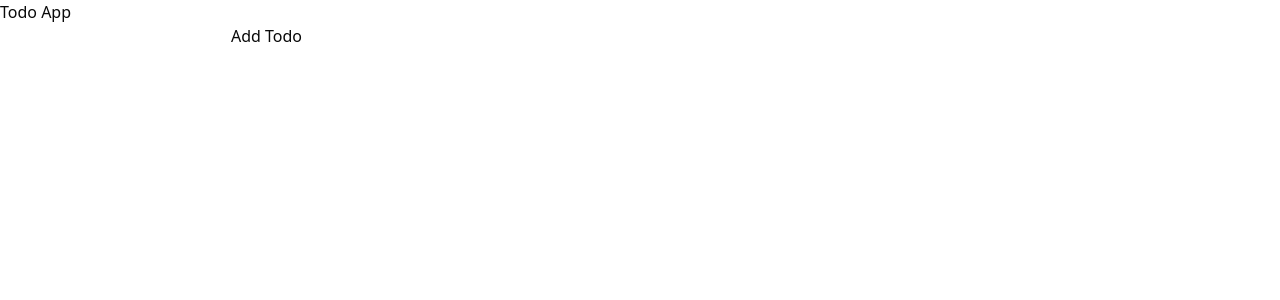
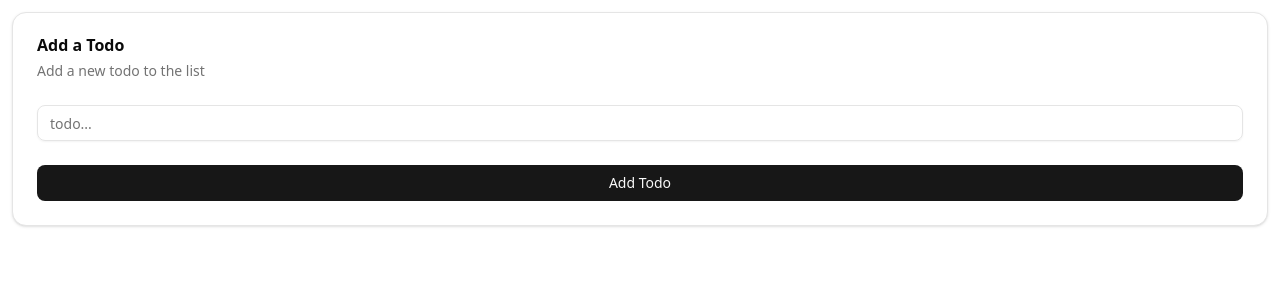
Before and after one commit to dillp1/BoilerTracker, a React (Vite) app: page / in a window 1280 px wide. Shown: the top 300 px of the page. Built offline with nearby package versions, Linux system fonts and the light colour scheme.

Commit message:
adds shadcn to adding todos

```diff
--- /dev/null
+++ b/src/App.css
@@ -0,0 +1,6 @@
+.app {
+  flex: 'flex';
+  flex-direction: 'flex-col';
+  gap: 12px;
+  padding: 12px;
+}
--- a/src/App.tsx
+++ b/src/App.tsx
@@ -1,4 +1,15 @@
 import { useState } from "react";
+import {
+  Card,
+  CardContent,
+  CardDescription,
+  CardFooter,
+  CardHeader,
+  CardTitle,
+} from "@/components/ui/card"
+import { Button } from "./components/ui/button";
+import { Input } from "@/components/ui/input"
+import "./App.css"
 
 type TodoItem = {
   id: number;
@@ -39,10 +50,21 @@
   }
 
   return (
-    <div>
-      <h1>Todo App</h1>
-      <input type='text' value={newTodo} onChange={(e) => setNewTodo(e.target.value)} />
-      <button onClick={addTodo} >Add Todo</button>
+    <div className="app">
+      <Card>
+        <CardHeader>
+          <CardTitle>Add a Todo</CardTitle>
+          <CardDescription>Add a new todo to the list</CardDescription>
+        </CardHeader>
+        <CardContent>
+          <Input type='text' placeholder='todo...' value={newTodo} onChange={(e) => setNewTodo(e.target.value)}></Input>
+        </CardContent>
+        <CardFooter className="flex-col">
+          <Button type='submit' className='w-full' onClick={addTodo}>
+            Add Todo
+          </Button>
+        </CardFooter>
+      </Card>
       <ul>
         {todos.map((todo) => (
           <li key={todo.id}>
@@ -50,7 +72,13 @@
             <span style={{ textDecoration: todo.completed ? 'line-through' : 'none' }}>
               {todo.text}
             </span>
-            <button onClick={() => removeTodo(todo.id)}>Remove</button>
+            <button>Remove</button>
+            <Button
+              type="submit"
+              onClick={() => removeTodo(todo.id)}
+            >
+              Remove
+            </Button>
           </li>
         ))}
       </ul>
--- /dev/null
+++ b/src/components/ui/card.tsx
@@ -0,0 +1,92 @@
+import * as React from "react"
+
+import { cn } from "@/lib/utils"
+
+function Card({ className, ...props }: React.ComponentProps<"div">) {
+  return (
+    <div
+      data-slot="card"
+      className={cn(
+        "bg-card text-card-foreground flex flex-col gap-6 rounded-xl border py-6 shadow-sm",
+        className
+      )}
+      {...props}
+    />
+  )
+}
+
+function CardHeader({ className, ...props }: React.ComponentProps<"div">) {
+  return (
+    <div
+      data-slot="card-header"
+      className={cn(
+        "@container/card-header grid auto-rows-min grid-rows-[auto_auto] items-start gap-2 px-6 has-data-[slot=card-action]:grid-cols-[1fr_auto] [.border-b]:pb-6",
+        className
+      )}
+      {...props}
+    />
+  )
+}
+
+function CardTitle({ className, ...props }: React.ComponentProps<"div">) {
+  return (
+    <div
+      data-slot="card-title"
+      className={cn("leading-none font-semibold", className)}
+      {...props}
+    />
+  )
+}
+
+function CardDescription({ className, ...props }: React.ComponentProps<"div">) {
+  return (
+    <div
+      data-slot="card-description"
+      className={cn("text-muted-foreground text-sm", className)}
+      {...props}
+    />
+  )
+}
+
+function CardAction({ className, ...props }: React.ComponentProps<"div">) {
+  return (
+    <div
+      data-slot="card-action"
+      className={cn(
+        "col-start-2 row-span-2 row-start-1 self-start justify-self-end",
+        className
+      )}
+      {...props}
+    />
+  )
+}
+
+function CardContent({ className, ...props }: React.ComponentProps<"div">) {
+  return (
+    <div
+      data-slot="card-content"
+      className={cn("px-6", className)}
+      {...props}
+    />
+  )
+}
+
+function CardFooter({ className, ...props }: React.ComponentProps<"div">) {
+  return (
+    <div
+      data-slot="card-footer"
+      className={cn("flex items-center px-6 [.border-t]:pt-6", className)}
+      {...props}
+    />
+  )
+}
+
+export {
+  Card,
+  CardHeader,
+  CardFooter,
+  CardTitle,
+  CardAction,
+  CardDescription,
+  CardContent,
+}
--- /dev/null
+++ b/src/components/ui/input.tsx
@@ -0,0 +1,21 @@
+import * as React from "react"
+
+import { cn } from "@/lib/utils"
+
+function Input({ className, type, ...props }: React.ComponentProps<"input">) {
+  return (
+    <input
+      type={type}
+      data-slot="input"
+      className={cn(
+        "file:text-foreground placeholder:text-muted-foreground selection:bg-primary selection:text-primary-foreground dark:bg-input/30 border-input h-9 w-full min-w-0 rounded-md border bg-transparent px-3 py-1 text-base shadow-xs transition-[color,box-shadow] outline-none file:inline-flex file:h-7 file:border-0 file:bg-transparent file:text-sm file:font-medium disabled:pointer-events-none disabled:cursor-not-allowed disabled:opacity-50 md:text-sm",
+        "focus-visible:border-ring focus-visible:ring-ring/50 focus-visible:ring-[3px]",
+        "aria-invalid:ring-destructive/20 dark:aria-invalid:ring-destructive/40 aria-invalid:border-destructive",
+        className
+      )}
+      {...props}
+    />
+  )
+}
+
+export { Input }
```
